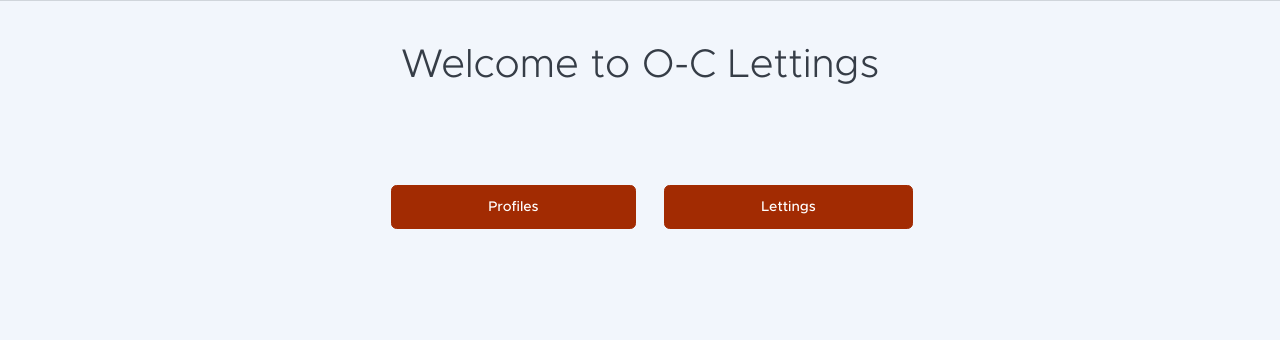
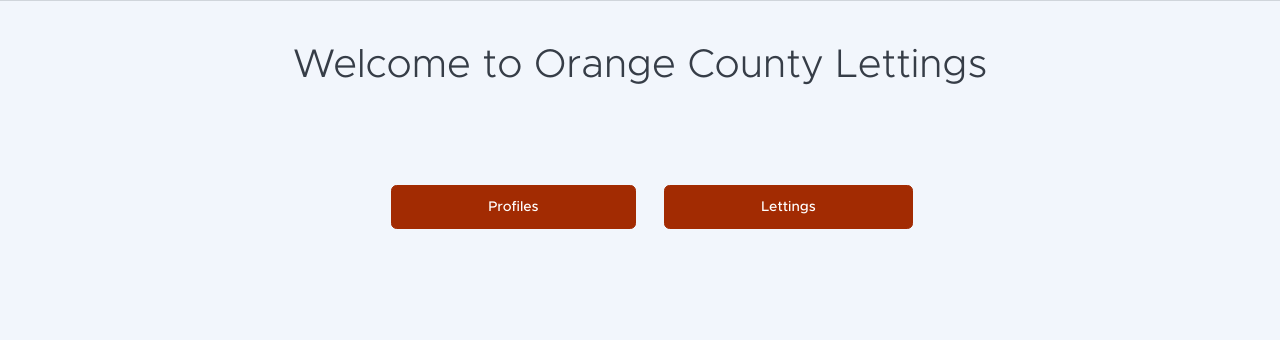
Before and after one commit to CRX2B/OCLettings, a Django app: page / in a window 1280 px wide. Shown: the part 90-430 px from the top of the page. Run offline with Django 3.2, Linux system fonts and the light colour scheme; some libraries are stand-ins or nearby versions.

Commit message:
Modif Titre Site

```diff
--- a/templates/index.html
+++ b/templates/index.html
@@ -7,7 +7,7 @@
 <div class="container px-5 py-5 text-center">
     <div class="row justify-content-center">
         <div class="col-lg-8">
-            <h1 class="page-header-ui-title mb-3 display-6">Welcome to O-C Lettings</h1>
+            <h1 class="page-header-ui-title mb-3 display-6">Welcome to Orange County Lettings</h1>
         </div>
     </div>
 </div>
```
Also changed, not shown: 1 other file.
